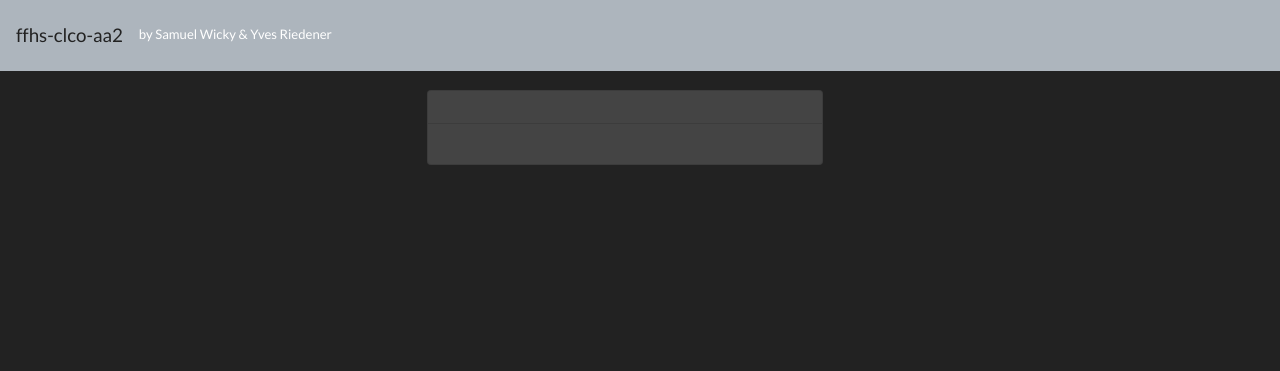
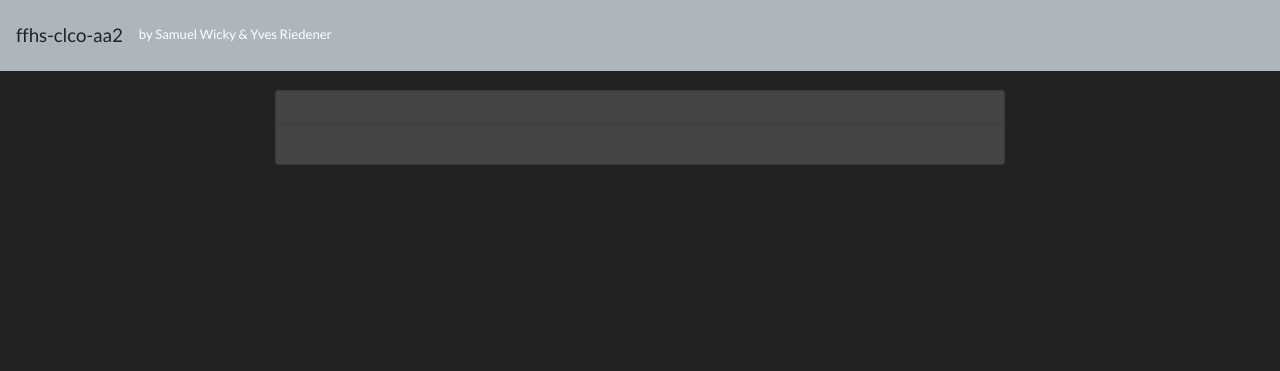
Before and after one commit to reecube/ffhs-clco-aa2, a Symfony app: template templates/base.html.twig in a window 1280 px wide. Shown: the top 371 px of the page. Run offline with Twig, Linux system fonts and the light colour scheme; the template is opened without the code that fills it, so the values that code supplies are empty; some libraries are stand-ins or nearby versions.

Commit message:
improved layout

```diff
--- a/templates/base.html.twig
+++ b/templates/base.html.twig
@@ -13,10 +13,6 @@
               integrity="sha384-DNOHZ68U8hZfKXOrtjWvjxusGo9WQnrNx2sqG0tfsghAvtVlRW3tvkXWZh58N9jp"
               crossorigin="anonymous">
         <style>
-            * {
-                max-width: 100%;
-            }
-
             body {
                 padding-top: 90px;
             }
@@ -58,9 +54,10 @@
     </nav>
 
     {% block container %}
+        <article class="container">
             <div class="row row-lg">
-            <div class="hidden-xs hidden-sm col-md-3 col-lg-4">&nbsp;</div>
-            <div class="col-md-6 col-lg-4">
+                <div class="hidden-xs hidden-sm col-md-1 col-lg-2">&nbsp;</div>
+                <div class="col-md-10 col-lg-8">
                     <div class="card text-white bg-secondary mb-3">
                         <div class="card-header">
                             <h1>
@@ -73,8 +70,9 @@
                         </div>
                     </div>
                 </div>
-            <div class="hidden-xs hidden-sm col-md-3 col-lg-4">&nbsp;</div>
+                <div class="hidden-xs hidden-sm col-md-1 col-lg-2">&nbsp;</div>
             </div>
+        </article>
     {% endblock %}
 {% endblock %}
 
```
Lines whose indentation alone changed are shown as unchanged.
